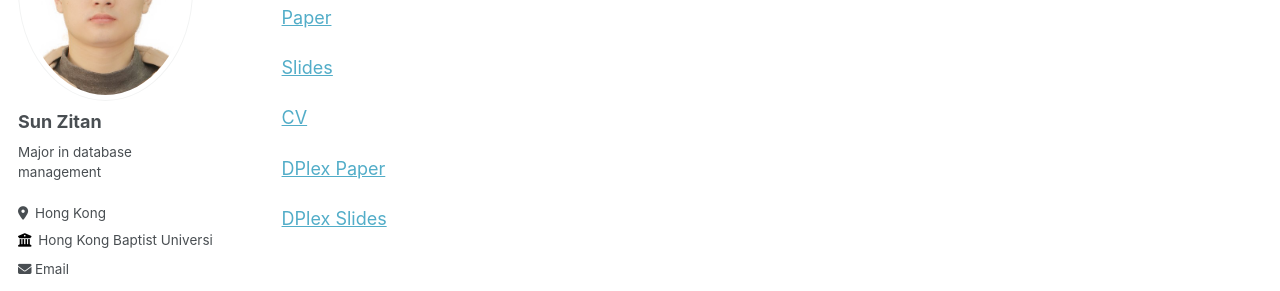
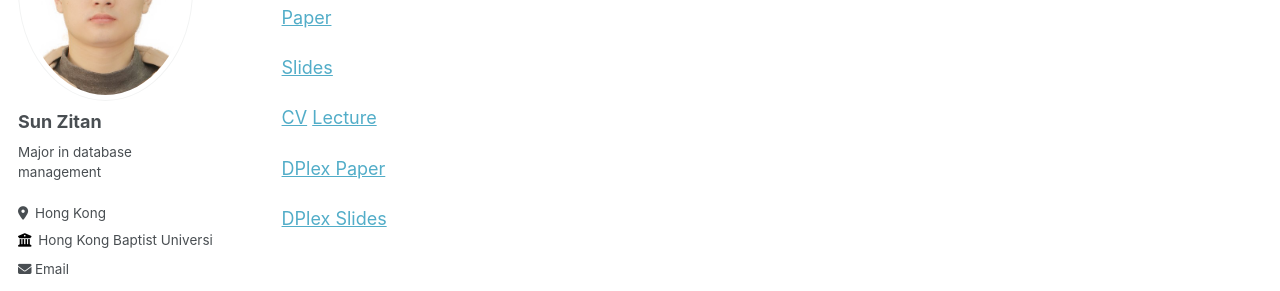
Before and after one commit to jinrdfh/HomePage, a Jekyll site: the page built from _talks/2024-05-17.md, in a window 1280 px wide and 1164 px high. Shown: the part 227-518 px from the top of the window. Built offline with Jekyll 4.4.1, drawn with Linux system fonts in a browser that asks for light colours; some web fonts are replaced.

Commit message:
Update 2024-05-17.md

```diff
--- a/_talks/2024-05-17.md
+++ b/_talks/2024-05-17.md
@@ -15,6 +15,7 @@ location: "Utrecht, Netherlands"
 [Slides](https://www.comp.hkbu.edu.hk/~zitansun/ICDE2024.pptx)
 
 [CV](https://www.comp.hkbu.edu.hk/~zitansun/presentation/ZitanSun.pptx)
+[Lecture](https://www.comp.hkbu.edu.hk/~zitansun/presentation/lecture.pptx)
 
 [DPlex Paper](https://www.comp.hkbu.edu.hk/~zitansun/MaxDirectedPlex.pdf)
 
```
